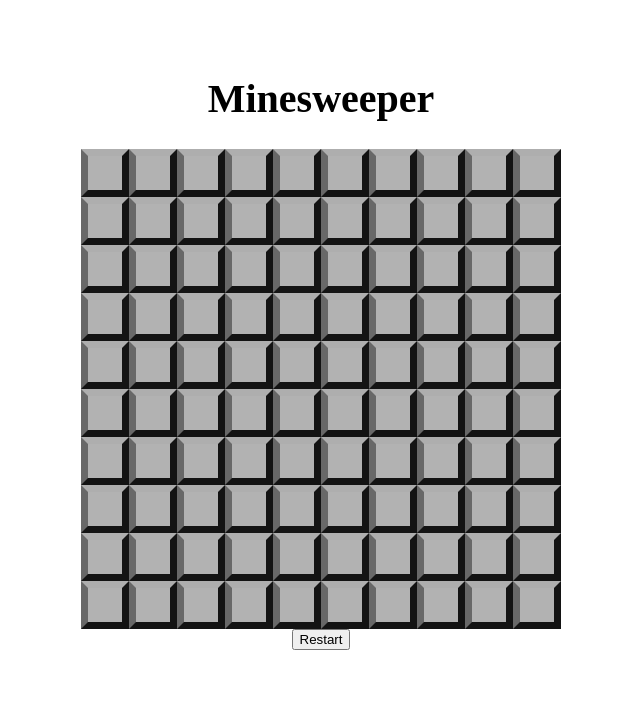
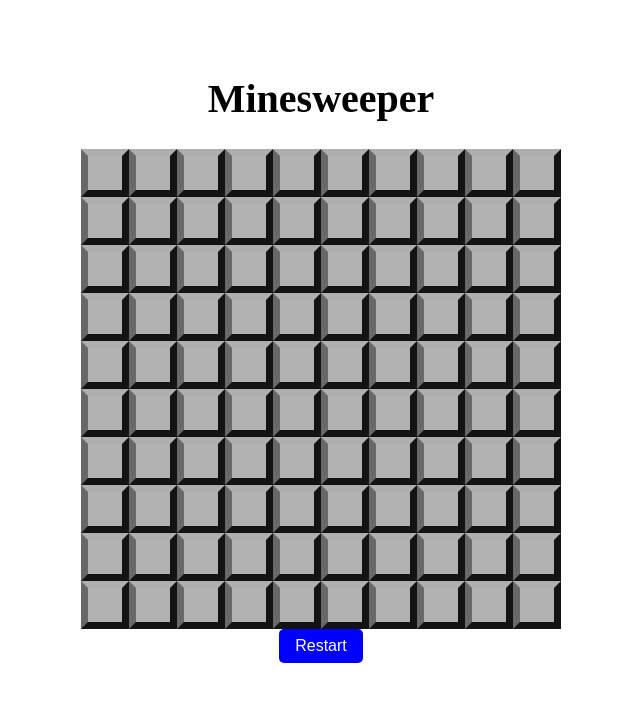
Before and after one commit to Yurickh/minefield, a React (Create React App) app: page / in a window 1280 px wide. Shown: the top 702 px of the page, without its empty margins (319-959 px from the left). Built offline with nearby package versions, Linux system fonts and the light colour scheme.

Commit message:
💅  Stop flickering on restart

```diff
--- a/src/App.js
+++ b/src/App.js
@@ -11,6 +11,16 @@ const Main = styled.main`
   align-items: center;
 
   padding: 5vh 25vw;
+`
+
+const Button = styled.button`
+  padding: 0.5em 1em;
+  background-color: blue;
+  color: #fff;
+  border-radius: 5px;
+  cursor: pointer;
+  border: none;
+  font-size: 1em;
 `
 
 function App() {
@@ -35,7 +45,7 @@ function App() {
       <Main>
         <Title>Minesweeper</Title>
         <Grid key={tries} numCols={10} numRows={10} numMines={30} />
-        <button onClick={restart}>Restart</button>
+        <Button onClick={restart}>Restart</Button>
       </Main>
     </AppContext.Provider>
   )
--- a/src/components/grid.js
+++ b/src/components/grid.js
@@ -9,6 +9,11 @@ const Row = styled.div`
   display: flex;
 `
 
+const Container = styled.div`
+  width: ${({ numCols }) => numCols * 3}em;
+  height: ${({ numRows }) => numRows * 3}em;
+`
+
 export default function Grid({ numMines, numCols, numRows }) {
   const [grid, { selectCell, markCell }] = useGrid({
     numMines,
@@ -17,7 +22,7 @@ export default function Grid({ numMines, numCols, numRows }) {
   })
 
   return (
-    <>
+    <Container numCols={numCols} numRows={numRows}>
       {grid.map((row, rowIndex) => (
         <Row key={rowIndex}>
           {row.map((cell, colIndex) => (
@@ -30,7 +35,7 @@ export default function Grid({ numMines, numCols, numRows }) {
           ))}
         </Row>
       ))}
-    </>
+    </Container>
   )
 }
 
```
